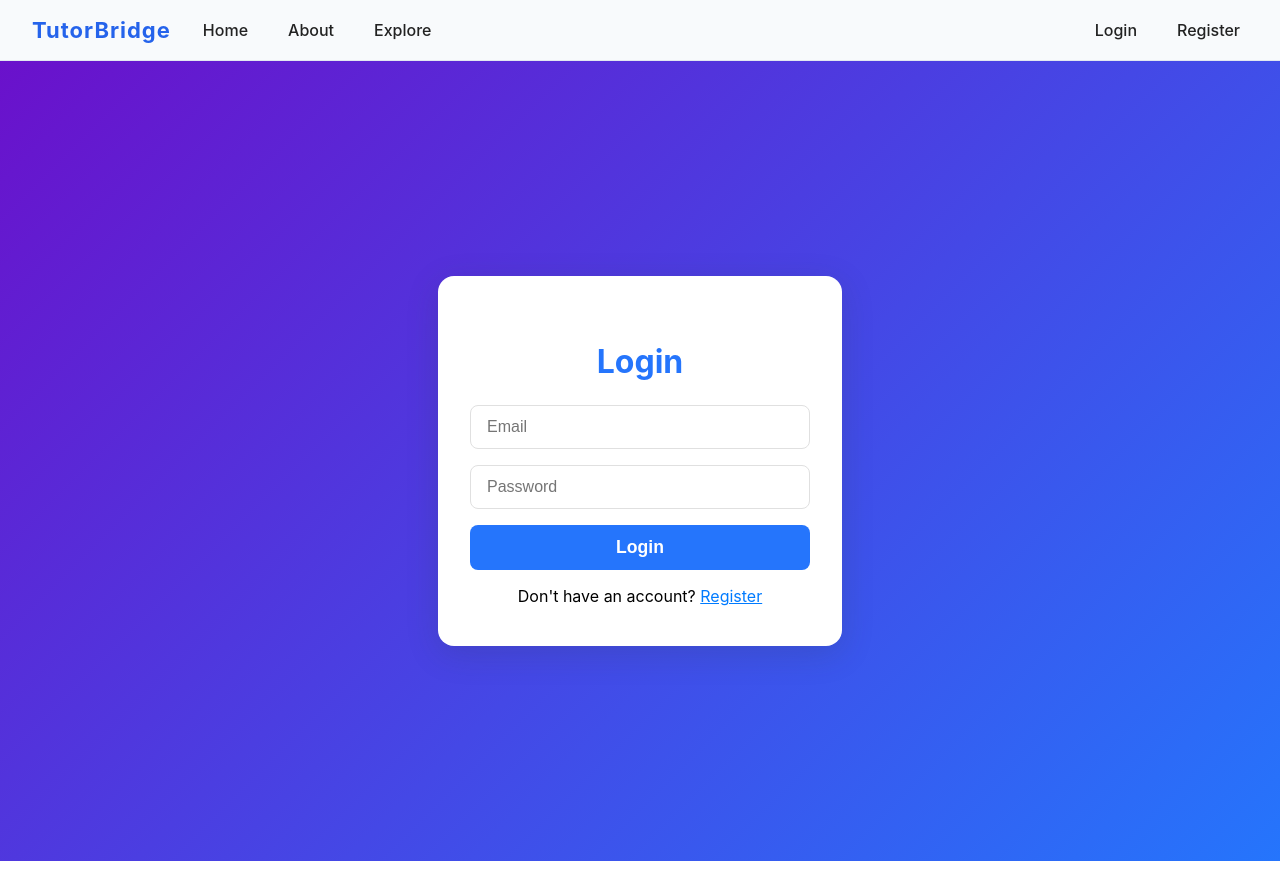
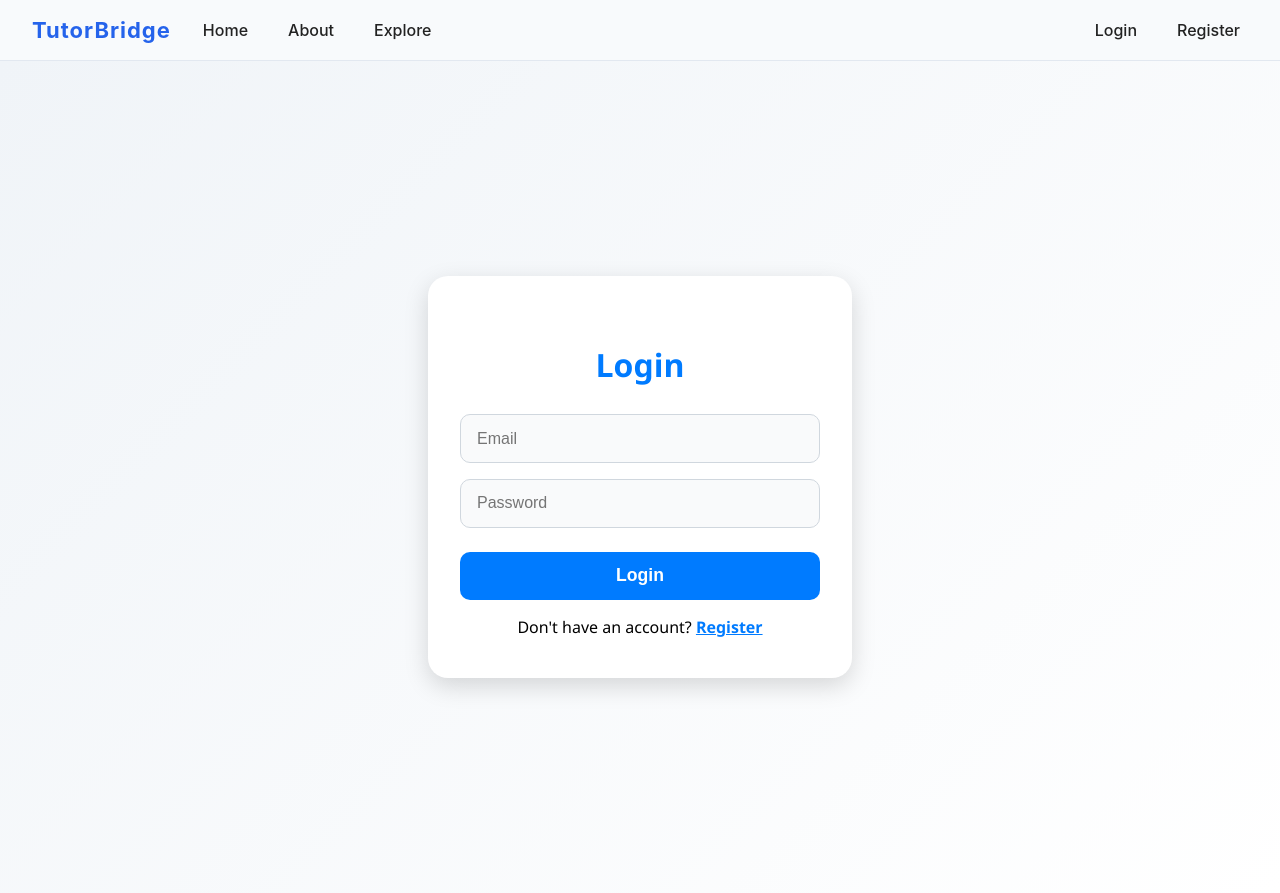
Before and after one commit to Kashshaf-Labib/tutor-bridge, a React (Create React App) app in the folder frontend/: page /login in a window 1280 px wide. Before the commit the page ends 861 px from the top, so only its background shows below. Built offline with nearby package versions, Linux system fonts and the light colour scheme.

Commit message:
feat(Login and Register Page): fix colour

```diff
--- a/frontend/src/components/Auth/Login.module.css
+++ b/frontend/src/components/Auth/Login.module.css
@@ -3,22 +3,26 @@
   display: flex;
   align-items: center;
   justify-content: center;
-  background: linear-gradient(135deg, #6a11cb 0%, #2575fc 100%);
+  background: linear-gradient(135deg, #f0f4f8 0%, #ffffff 100%);
+  font-family: "Segoe UI", Tahoma, Geneva, Verdana, sans-serif;
+  padding: 1rem;
 }
 
 .form {
-  background: #fff;
+  background: #ffffff;
   padding: 2.5rem 2rem;
-  border-radius: 16px;
-  box-shadow: 0 8px 32px rgba(44, 62, 80, 0.2);
+  border-radius: 20px;
+  box-shadow: 0 8px 24px rgba(0, 0, 0, 0.15);
   display: flex;
   flex-direction: column;
-  width: 340px;
+  width: 100%;
+  max-width: 360px;
+  animation: fadeIn 0.6s ease-in-out;
 }
 
 .title {
-  margin-bottom: 1.5rem;
-  color: #2575fc;
+  margin-bottom: 1.8rem;
+  color: #007bff;
   font-size: 2rem;
   font-weight: 700;
   text-align: center;
@@ -26,37 +30,59 @@
 
 .input {
   margin-bottom: 1rem;
-  padding: 0.75rem 1rem;
-  border: 1px solid #e0e0e0;
-  border-radius: 8px;
+  padding: 0.9rem 1rem;
+  border: 1px solid #d0d7de;
+  border-radius: 10px;
   font-size: 1rem;
+  background: #f9fafb;
+  color: #333;
   outline: none;
-  transition: border 0.2s;
+  transition: all 0.3s ease;
 }
 
 .input:focus {
-  border-color: #2575fc;
+  border-color: #007bff;
+  background: #fff;
+  box-shadow: 0 0 8px rgba(0, 123, 255, 0.3);
 }
 
 .button {
-  background: #2575fc;
+  background: #007bff;
   color: #fff;
   border: none;
-  padding: 0.75rem;
-  border-radius: 8px;
+  padding: 0.85rem;
+  border-radius: 10px;
   font-size: 1.1rem;
   font-weight: 600;
   cursor: pointer;
-  transition: background 0.2s;
+  transition: all 0.3s ease-in-out;
+  margin-top: 0.5rem;
 }
 
 .button:hover {
-  background: #6a11cb;
+  background: #0056d2;
+  transform: scale(1.02);
+  box-shadow: 0 6px 16px rgba(0, 123, 255, 0.35);
 }
 
 .error {
-  color: #e74c3c;
+  color: #d9534f;
   margin-bottom: 1rem;
   text-align: center;
-  font-size: 1rem;
+  font-size: 0.95rem;
+  background: rgba(217, 83, 79, 0.1);
+  padding: 0.5rem;
+  border-radius: 8px;
 }
+
+a {
+  color: #007bff;
+  text-decoration: none;
+  font-weight: 600;
+  transition: color 0.3s ease;
+}
+
+a:hover {
+  color: #0056d2;
+  text-decoration: underline;
+}
--- a/frontend/src/components/Auth/Register.module.css
+++ b/frontend/src/components/Auth/Register.module.css
@@ -3,22 +3,26 @@
   display: flex;
   align-items: center;
   justify-content: center;
-  background: linear-gradient(135deg, #2575fc 0%, #6a11cb 100%);
+  background: linear-gradient(135deg, #f0f4f8 0%, #ffffff 100%);
+  font-family: "Segoe UI", Tahoma, Geneva, Verdana, sans-serif;
+  padding: 1rem;
 }
 
 .form {
-  background: #fff;
+  background: #ffffff;
   padding: 2.5rem 2rem;
-  border-radius: 16px;
-  box-shadow: 0 8px 32px rgba(44, 62, 80, 0.2);
+  border-radius: 20px;
+  box-shadow: 0 8px 24px rgba(0, 0, 0, 0.15);
   display: flex;
   flex-direction: column;
-  width: 340px;
+  width: 100%;
+  max-width: 380px;
+  animation: fadeIn 0.6s ease-in-out;
 }
 
 .title {
-  margin-bottom: 1.5rem;
-  color: #6a11cb;
+  margin-bottom: 1.8rem;
+  color: #007bff;
   font-size: 2rem;
   font-weight: 700;
   text-align: center;
@@ -26,37 +30,70 @@
 
 .input {
   margin-bottom: 1rem;
-  padding: 0.75rem 1rem;
-  border: 1px solid #e0e0e0;
-  border-radius: 8px;
+  padding: 0.9rem 1rem;
+  border: 1px solid #d0d7de;
+  border-radius: 10px;
   font-size: 1rem;
+  background: #f9fafb;
+  color: #333;
   outline: none;
-  transition: border 0.2s;
+  transition: all 0.3s ease;
 }
 
 .input:focus {
-  border-color: #6a11cb;
+  border-color: #007bff;
+  background: #fff;
+  box-shadow: 0 0 8px rgba(0, 123, 255, 0.3);
 }
 
 .button {
-  background: #6a11cb;
+  background: #007bff;
   color: #fff;
   border: none;
-  padding: 0.75rem;
-  border-radius: 8px;
+  padding: 0.85rem;
+  border-radius: 10px;
   font-size: 1.1rem;
   font-weight: 600;
   cursor: pointer;
-  transition: background 0.2s;
+  transition: all 0.3s ease-in-out;
+  margin-top: 0.5rem;
 }
 
 .button:hover {
-  background: #2575fc;
+  background: #0056d2;
+  transform: scale(1.02);
+  box-shadow: 0 6px 16px rgba(0, 123, 255, 0.35);
 }
 
 .error {
-  color: #e74c3c;
+  color: #d9534f;
   margin-bottom: 1rem;
   text-align: center;
-  font-size: 1rem;
+  font-size: 0.95rem;
+  background: rgba(217, 83, 79, 0.1);
+  padding: 0.5rem;
+  border-radius: 8px;
 }
+
+a {
+  color: #007bff;
+  text-decoration: none;
+  font-weight: 600;
+  transition: color 0.3s ease;
+}
+
+a:hover {
+  color: #0056d2;
+  text-decoration: underline;
+}
+
+@keyframes fadeIn {
+  from {
+    opacity: 0;
+    transform: translateY(15px);
+  }
+  to {
+    opacity: 1;
+    transform: translateY(0);
+  }
+}
```
